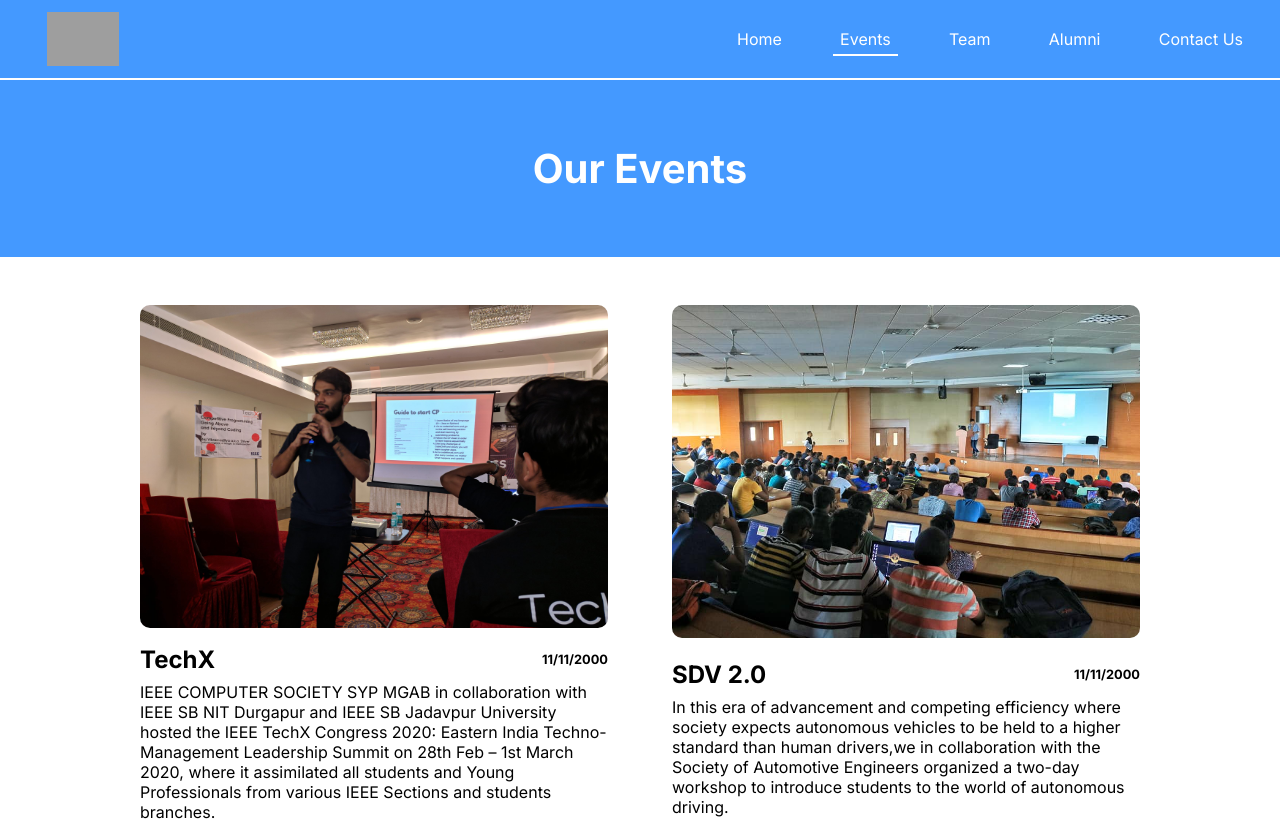
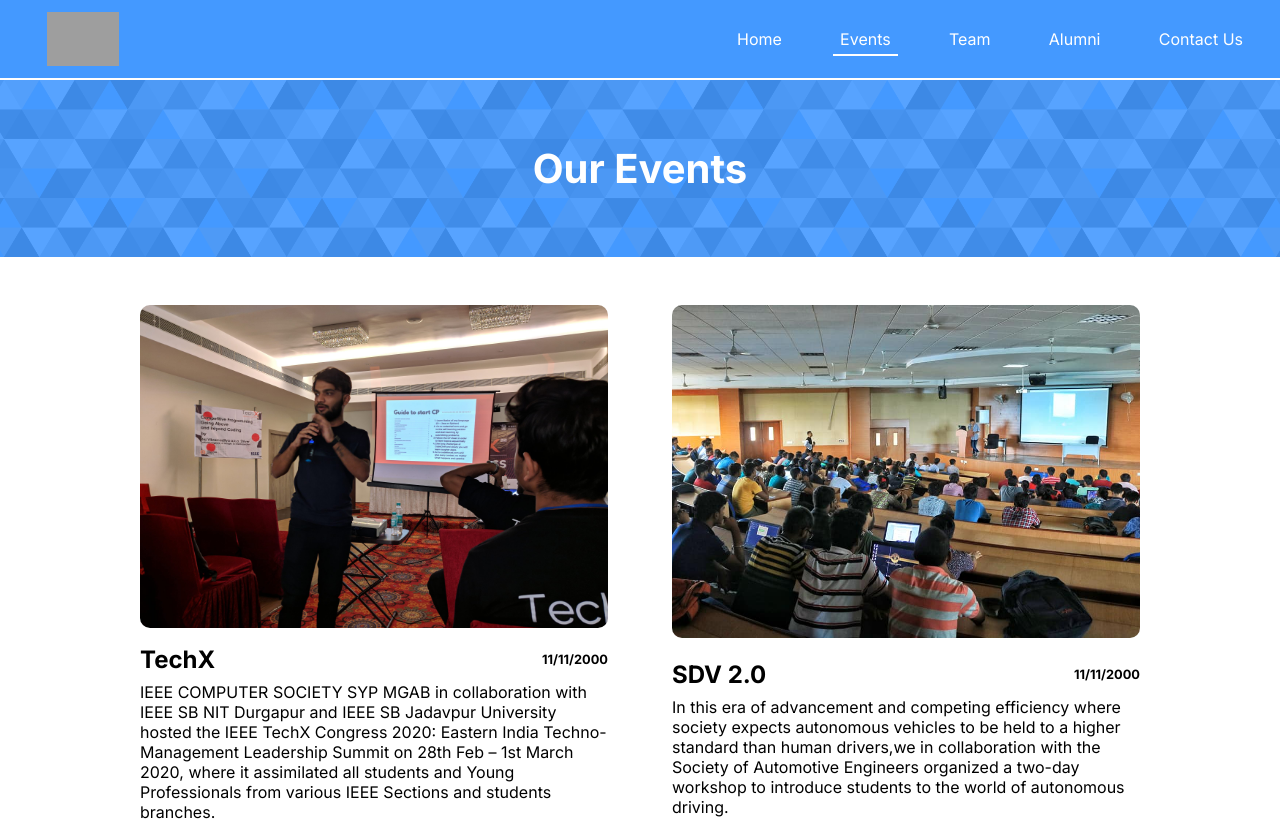
Before and after one commit to SuperSahitya/ieee-sb-nitdgp, a Next.js app: page /events in a window 1280 px wide. Shown: the top 821 px of the page. Built offline with nearby package versions, Linux system fonts and the light colour scheme; grey boxes are pictures that could not be loaded.

Commit message:
add pattern to pages

```diff
--- a/app/contact/page.module.css
+++ b/app/contact/page.module.css
@@ -20,6 +20,9 @@
   padding: 4rem;
   font-size: 2.5rem;
   position: relative;
+  background: url("/large-triangles.png");
+  background-position: center;
+  background-size: contain;
 }
 
 .form {
--- a/app/events/page.module.css
+++ b/app/events/page.module.css
@@ -20,6 +20,9 @@
   width: 100%;
   padding: 4rem;
   position: relative;
+  background: url("/large-triangles.png");
+  background-position: center;
+  background-size: contain;
 }
 
 .headingAnimationContainer {
--- a/app/team/page.module.css
+++ b/app/team/page.module.css
@@ -13,6 +13,9 @@
   justify-content: center;
   align-items: center;
   background-color: var(--primary-color);
+  background: url("/large-triangles.png");
+  background-position: center;
+  background-size: contain;
   color: white;
   width: 100%;
   padding: 4rem;
--- a/components/aboutCard.module.css
+++ b/components/aboutCard.module.css
@@ -35,10 +35,9 @@
   width: 100%;
   font-size: 1.6rem;
   font-weight: 700;
-  background: url("/bg-small.jpg");
+  background: url("/large-triangles.png");
   background-position: center;
-  background-repeat: no-repeat;
-  background-size: cover;
+  background-size: contain;
 }
 .aboutContent {
   height: 50%;
```
Also changed, not shown: public/bg-small-2.jpg (added), public/large-triangles.png (added).
